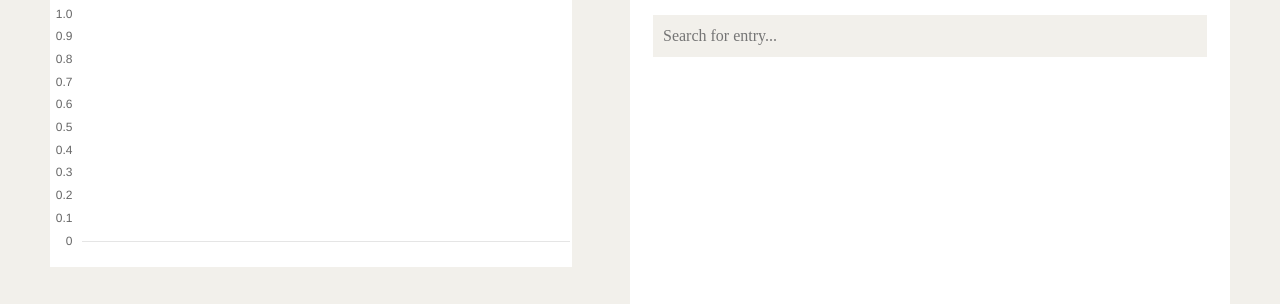
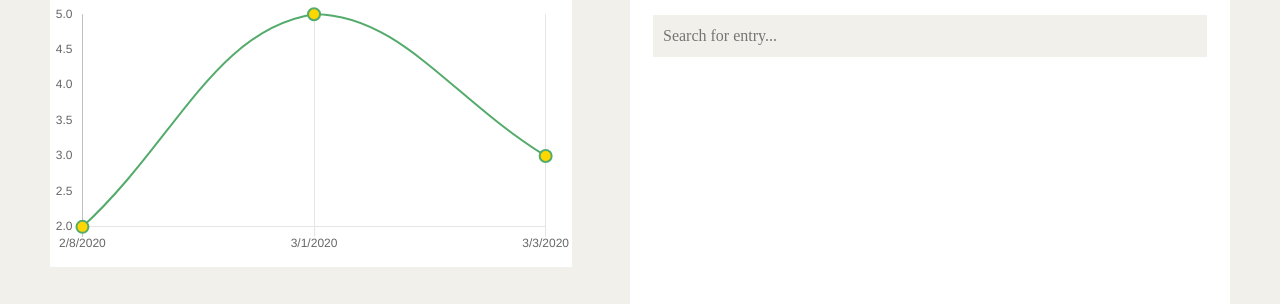
Before and after one commit to jot-hci/jot, a plain HTML site: page src/dashboard.html in a window 1280 px wide. Shown: the part 223-527 px from the top of the page. Drawn offline with nearby package versions, Linux system fonts and the light colour scheme; a web font is replaced by a local one.

Commit message:
added some fill values for the sake of visuals

```diff
--- a/src/dashboard.html
+++ b/src/dashboard.html
@@ -59,8 +59,17 @@
     <script>
     var ctx = document.getElementById("moodChart").getContext('2d');
 
-    var moods = JSON.parse(window.localStorage.getItem("moodArray"));
-    var dates = JSON.parse(window.localStorage.getItem("dates"));
+    var moods = [2, 5, 3];
+    var dates = ["2/8/2020", "3/1/2020", "3/3/2020"];
+
+    var moodArr = JSON.parse(window.localStorage.getItem("moodArray"));
+    var datesArr = JSON.parse(window.localStorage.getItem("dates"));
+
+    if (moodArr != null)
+        moods = moods.concat(moodArr);
+
+    if (datesArr != null)
+        dates = dates.concat(datesArr);
 
     var moodChart = new Chart(ctx, {
         type: 'line',
```
